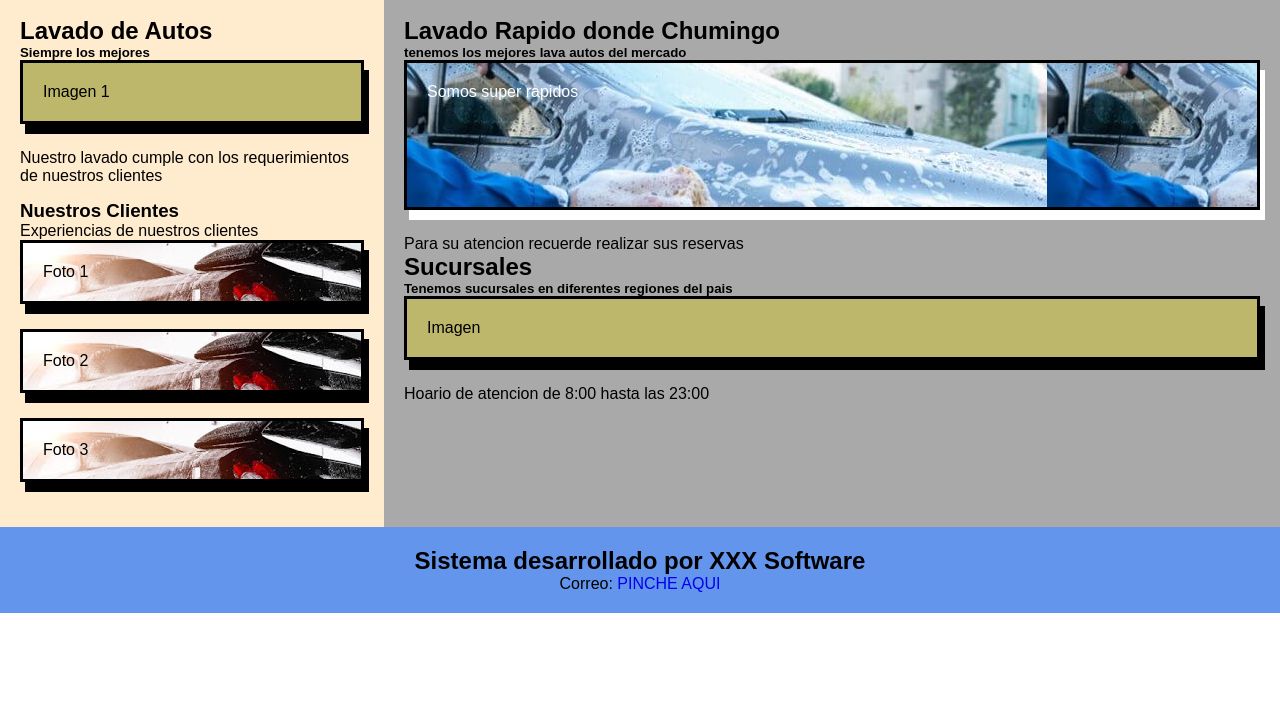
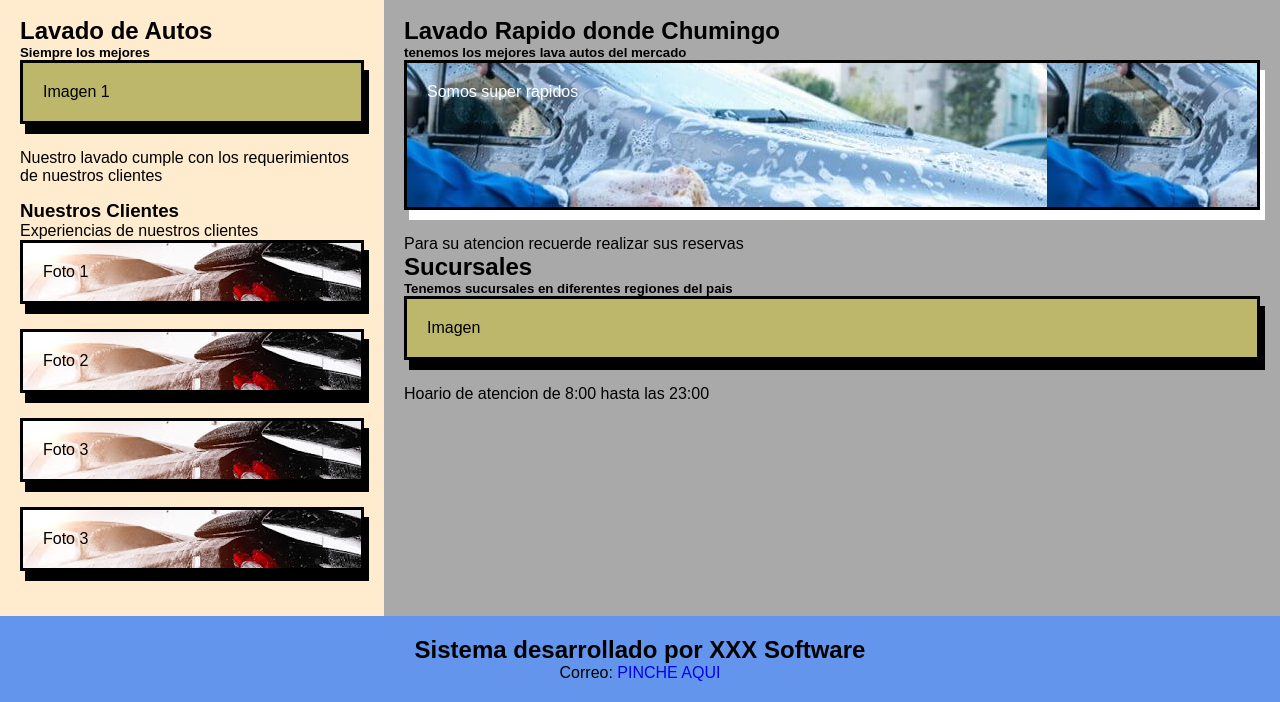
Before and after one commit to frecampos/clase003, a plain HTML site: page index.html in a window 1280 px wide. Shown: the part 216-918 px from the top of the page. Before the commit the page ends 829 px from the top, so only its background shows below. Drawn offline with Linux system fonts and the light colour scheme.

Commit message:
agrego una foto

```diff
--- a/index.html
+++ b/index.html
@@ -37,7 +37,7 @@
             <div class="imgfalsa fondo_imagen">Foto 1</div>
             <div class="imgfalsa fondo_imagen">Foto 2</div>
             <div class="imgfalsa fondo_imagen">Foto 3</div>
-
+            <div class="imgfalsa fondo_imagen">Foto 3</div>
         </div>
 
         <div class="main">
```
